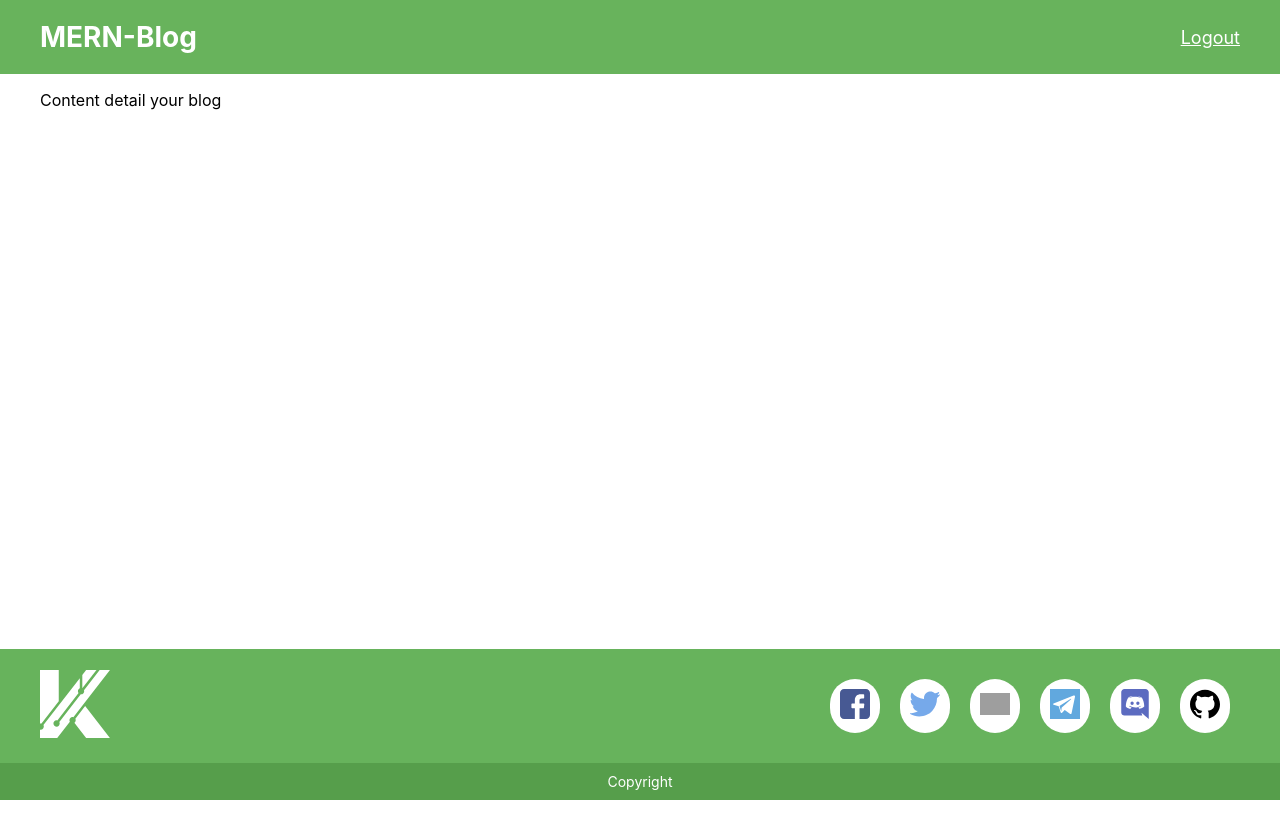
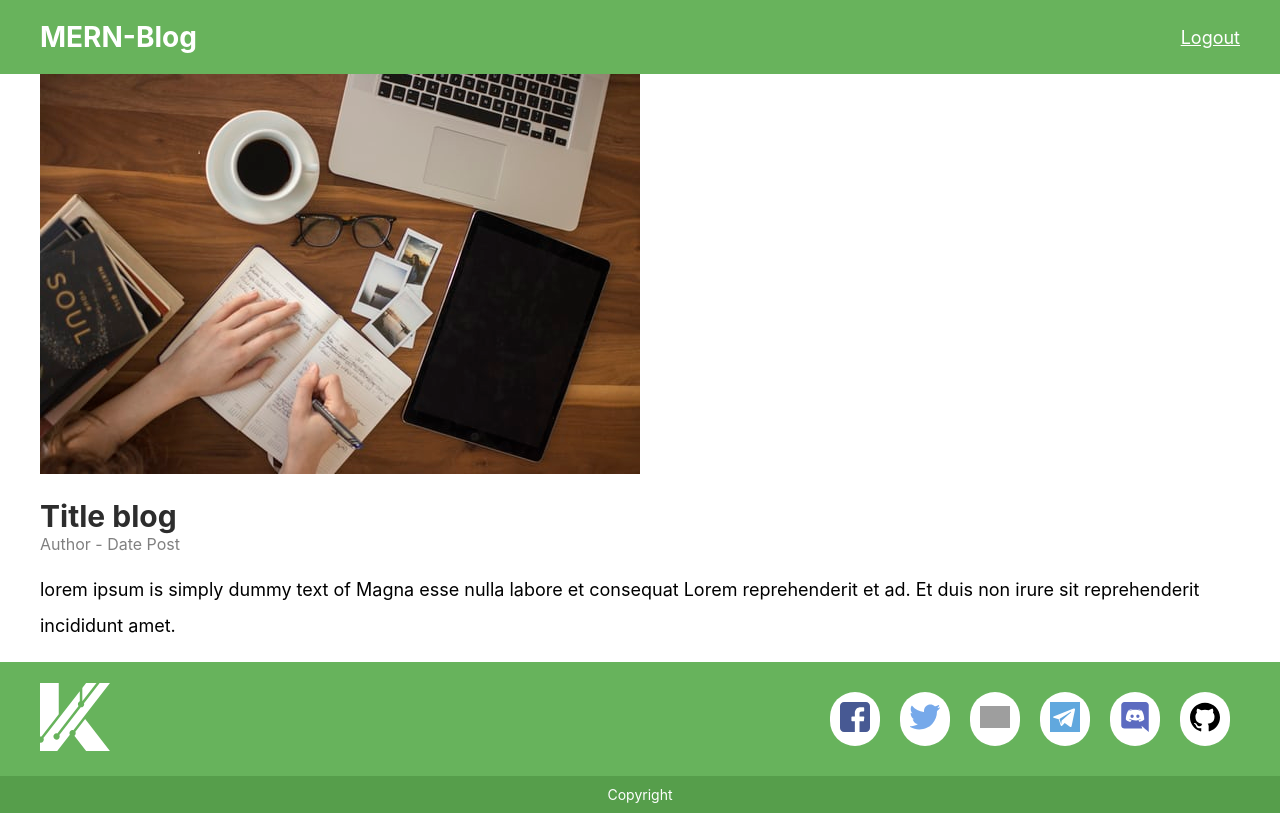
Before and after one commit to yuslianto/mern-blog, a React (Create React App) app: page /detail-blog in a window 1280 px wide. Built offline with nearby package versions, Linux system fonts and the light colour scheme; grey boxes are pictures that could not be loaded.

Commit message:
membuat styling halaman detail blog post

```diff
--- /dev/null
+++ b/src/pages/DetailBlog/detailBlog.scss
@@ -0,0 +1,23 @@
+.detail-blog-wrapper {
+  .img-cover {
+    width: 100%;
+    height: 300px;
+    object-fit: cover;
+  }
+  .blog-title {
+    margin: 0px;
+    font-size: 30px;
+    font-weight: bold;
+    color: #2d2d2d;
+    margin-top: 20px;
+  }
+  .blog-author {
+    margin: 0px;
+    font-size: 16px;
+    color: grey;
+  }
+  .blog-body {
+    font-size: 18px;
+    line-height: 36px;
+  }
+}
--- a/src/pages/DetailBlog/index.js
+++ b/src/pages/DetailBlog/index.js
@@ -1,9 +1,16 @@
 import React from 'react'
+import {RegisterBg} from '../../assets'
+import './detailBlog.scss'
 
 const DetailBlog = () => {
     return (
-        <div>
-            <p>Content detail your blog</p>
+        <div className="detail-blog-wrapper">
+            <img className="img-title" src={RegisterBg} alt="img" />
+            <p className="blog-title">Title blog</p>
+            <p className="blog-author">Author - Date Post</p>
+            <p className="blog-body">lorem ipsum is simply dummy text of Magna esse nulla
+                labore et consequat Lorem reprehenderit et ad.
+                Et duis non irure sit reprehenderit incididunt amet.</p>
         </div>
     )
 }
```
